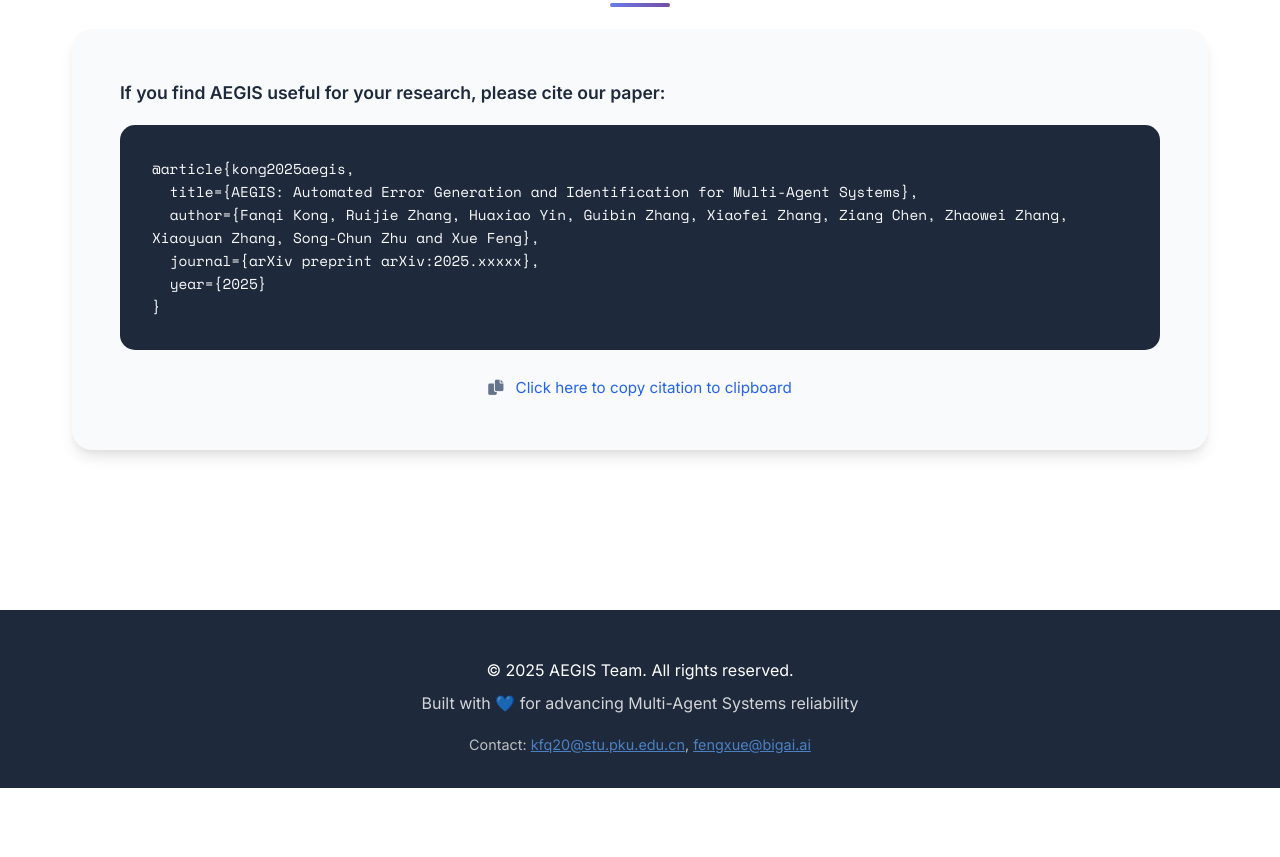
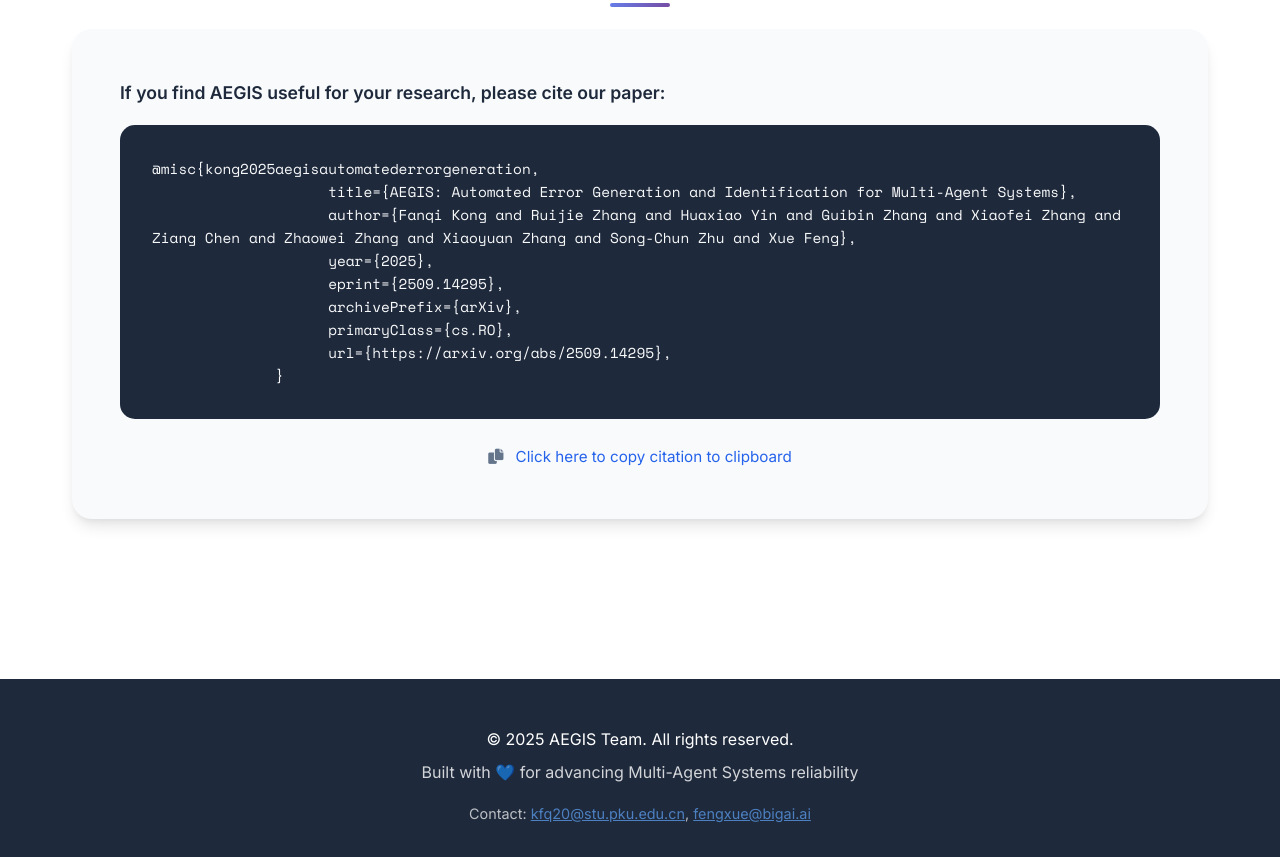
Before and after one commit to kfq20/AEGIS-Website, a plain HTML site: page index.html in a window 1280 px wide. Shown: the part 5067-5924 px from the top of the page. Before the commit the page ends 5855 px from the top, so only its background shows below. Drawn offline with nearby package versions, Linux system fonts and the light colour scheme.

Commit message:
update arxiv

```diff
--- a/index.html
+++ b/index.html
@@ -899,12 +899,15 @@
             <h2 class="section-title">Citation</h2>
             <div class="abstract">
                 <p style="margin-bottom: 1rem; color: var(--text-primary); font-weight: 600;">If you find AEGIS useful for your research, please cite our paper:</p>
-                <div style="background: var(--text-primary); color: #f8f9fa; padding: 2rem; border-radius: 15px; font-family: 'Space Mono', monospace; font-size: 0.9rem; overflow-x: auto; white-space: pre-wrap;">@article{kong2025aegis,
-  title={AEGIS: Automated Error Generation and Identification for Multi-Agent Systems},
-  author={Fanqi Kong, Ruijie Zhang, Huaxiao Yin, Guibin Zhang, Xiaofei Zhang, Ziang Chen, Zhaowei Zhang, Xiaoyuan Zhang, Song-Chun Zhu and Xue Feng},
-  journal={arXiv preprint arXiv:2025.xxxxx},
-  year={2025}
-}</div>
+                <div style="background: var(--text-primary); color: #f8f9fa; padding: 2rem; border-radius: 15px; font-family: 'Space Mono', monospace; font-size: 0.9rem; overflow-x: auto; white-space: pre-wrap;">@misc{kong2025aegisautomatederrorgeneration,
+                    title={AEGIS: Automated Error Generation and Identification for Multi-Agent Systems},
+                    author={Fanqi Kong and Ruijie Zhang and Huaxiao Yin and Guibin Zhang and Xiaofei Zhang and Ziang Chen and Zhaowei Zhang and Xiaoyuan Zhang and Song-Chun Zhu and Xue Feng},
+                    year={2025},
+                    eprint={2509.14295},
+                    archivePrefix={arXiv},
+                    primaryClass={cs.RO},
+                    url={https://arxiv.org/abs/2509.14295},
+              }</div>
                 <p style="margin-top: 1.5rem; color: var(--text-secondary); font-size: 0.95rem; text-align: center;">
                     <i class="fas fa-copy" style="margin-right: 0.5rem;"></i>
                     <span style="cursor: pointer; color: var(--primary-color);" onclick="copyToClipboard()">Click here to copy citation to clipboard</span>
```
